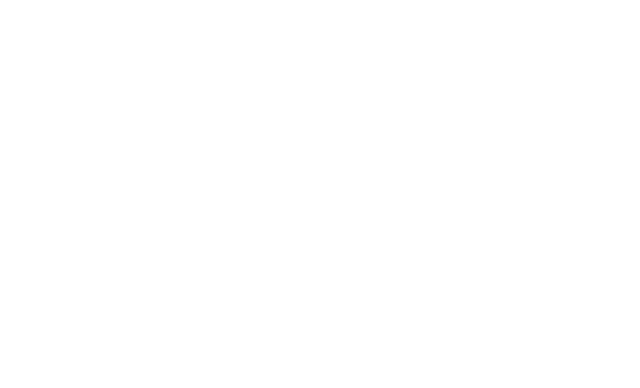
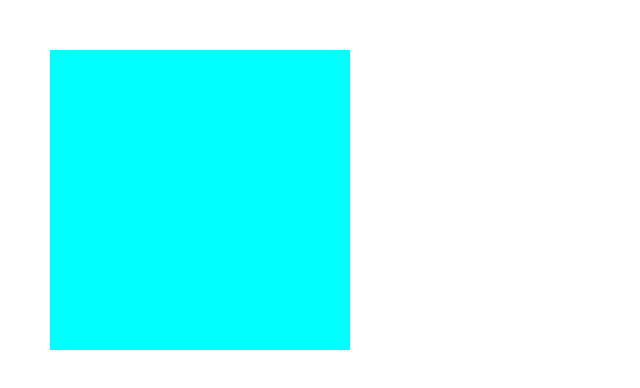
Before and after one commit to kimjisun317/ex, a plain HTML site: page index.html in a window 1280 px wide. Shown: the whole page, without its empty margins (0-640 px from the left). Drawn offline with Linux system fonts and the light colour scheme.

Commit message:
아쿠아색 박스 추가

```diff
--- a/index.html
+++ b/index.html
@@ -12,7 +12,7 @@
 </head>
 <body>
 
-
+	<div class="box"></div>
 
 </body>
 </html>
--- a/scss/style.scss
+++ b/scss/style.scss
@@ -1,2 +1,6 @@
 @charset "utf-8";
 @import "reset";
+
+.box {
+    width:300px; height:300px; background: aqua; margin: 50px;
+}
```
Also changed, not shown: css/style.css, 1 other file.
